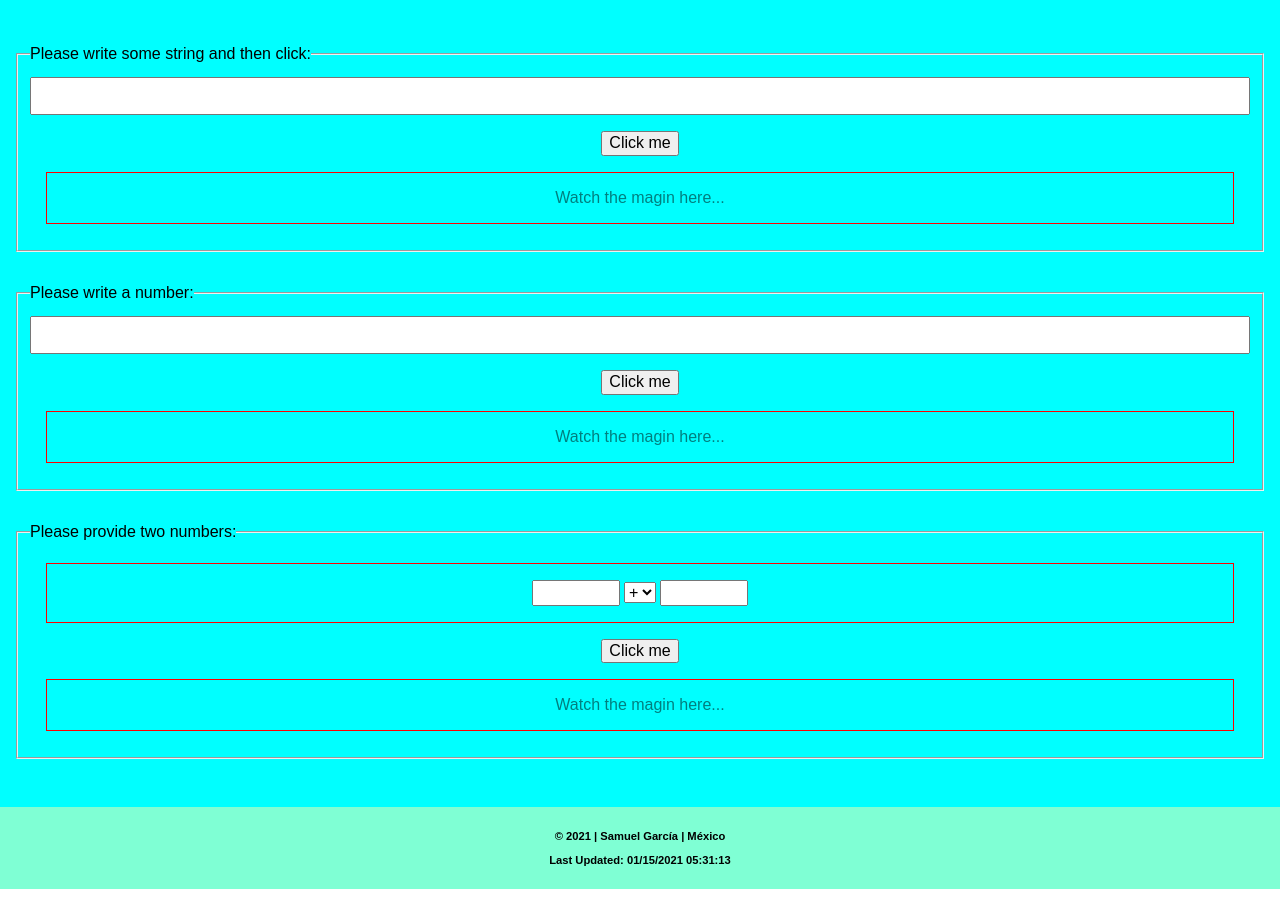
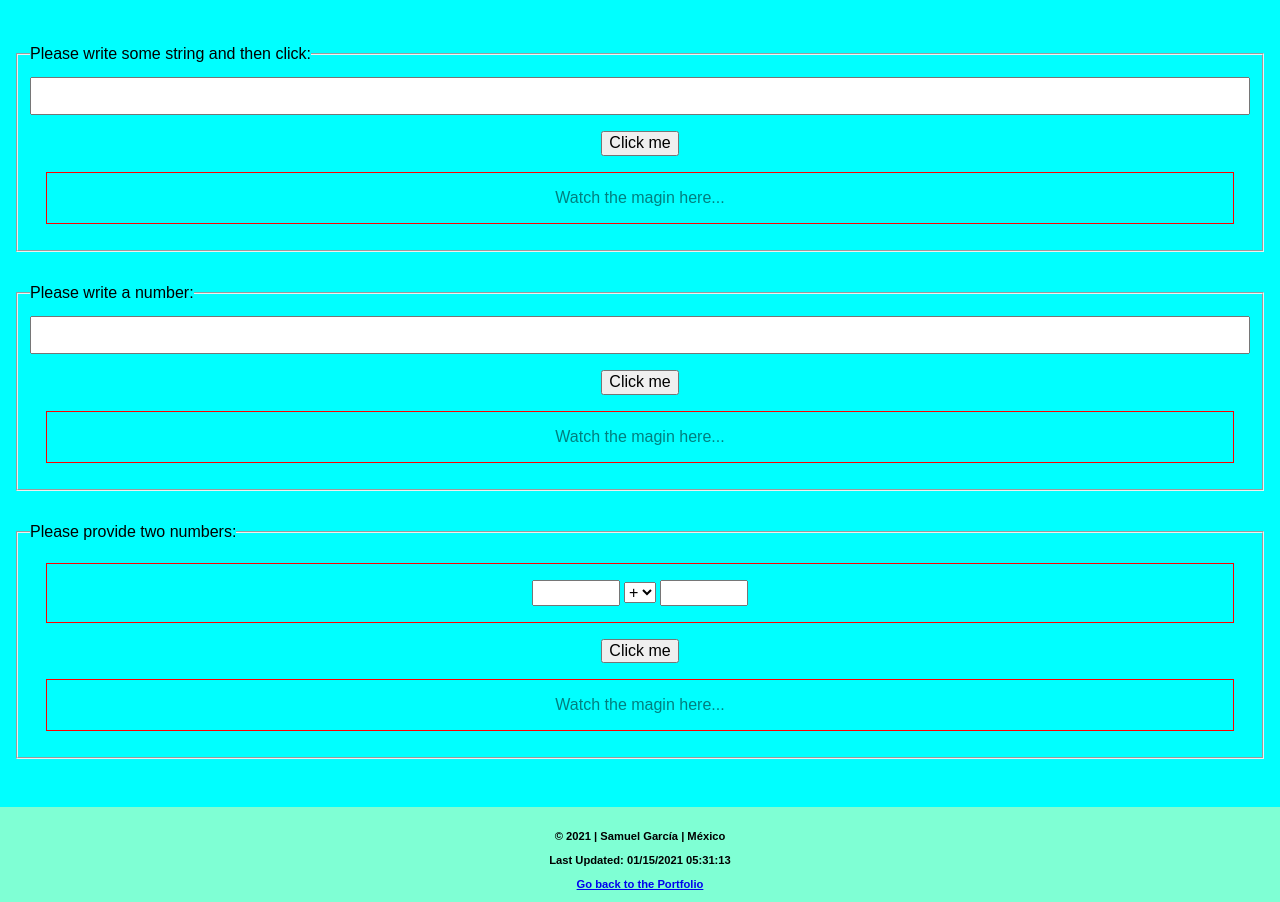
Before and after one commit to samgarciav/ejemplo, a plain HTML site: page week2/week2.html in a window 1280 px wide. Shown: the part 104-1006 px from the top of the page. Drawn offline with Linux system fonts and the light colour scheme; a script that the page names is missing.

Commit message:
go back link

```diff
--- a/week2/week2.html
+++ b/week2/week2.html
@@ -52,6 +52,7 @@
   <footer>
     <p> &copy; <span id="getFullYear"></span> | Samuel García | México</p>
     <p class="lastp">Last Updated: <span id="lastModified"></span></p>
+    <a href="../index.html">Go back to the Portfolio</a>
   </footer>
 
   <script src="js/main.js"></script>
```
